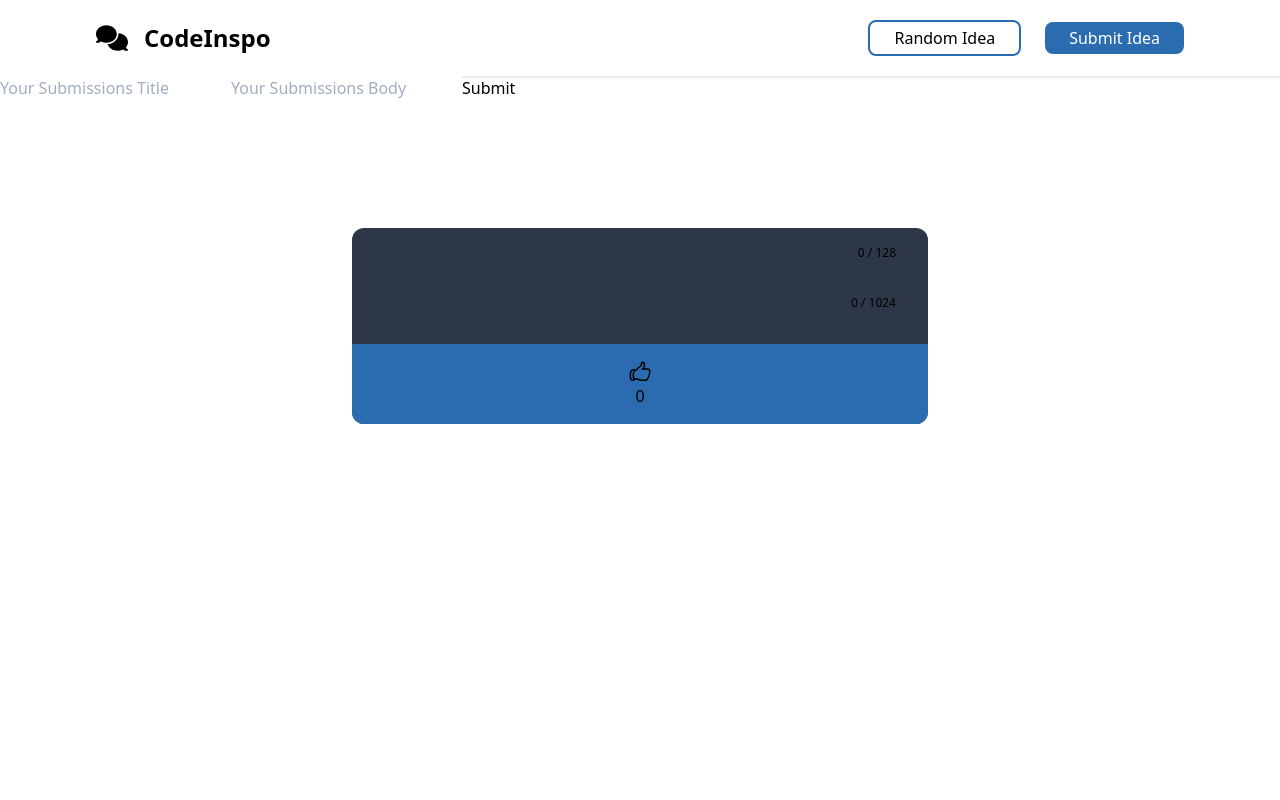
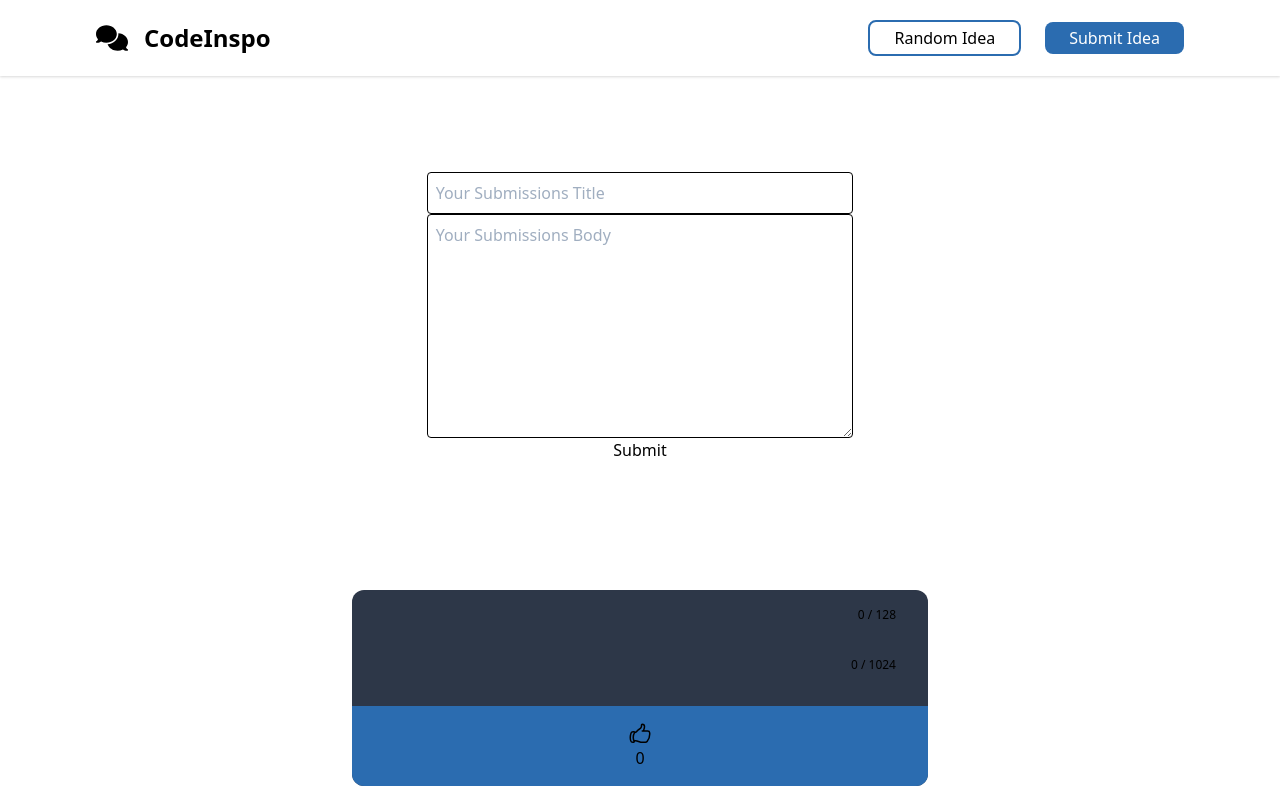
Before and after one commit to pvwnthem/DevInspo, a React (Create React App) app: page /submit in a window 1280 px wide. Built offline with nearby package versions, Linux system fonts and the light colour scheme.

Commit message:
fixes and new form

```diff
--- a/models/post.js
+++ b/models/post.js
@@ -28,7 +28,7 @@ const postschema = new mongoose.Schema({
     tags: {
         type: Array,
         required: false,
-        default: [,]
+        default: []
     },
     serverTags: {
         type: Array,
--- a/src/components/examplePost.tsx
+++ b/src/components/examplePost.tsx
@@ -47,7 +47,7 @@ export default function ExamplePost(props: any) {
     return (
 
         <div className=" w-screen h-full ">
-
+           <form>
             <div id="o"className="w-full max-w-xl bg-gray-800 mx-auto mt-32 rounded-xl  flex flex-col break-all" >
                 <a className="title flex-wrap lg:text-2xl md:text-2xl sm:text-lg text-white mx-4 mt-4">{ props.title }</a>
                 { titleFull ?  (
@@ -101,7 +101,7 @@ export default function ExamplePost(props: any) {
             </div>
         </div>
 
-
+        </form>
         </div>
     )
 }
--- a/src/pages/submit.tsx
+++ b/src/pages/submit.tsx
@@ -34,17 +34,18 @@ class Submit extends Component<{ nav?: any }>{
         return (
         <div className='w-full h-full'>
 
-            <form action='api/v1/posts/new' method='post'>
-                <input name="title" type="text" maxLength={128} placeholder='Your Submissions Title'  onChange={e => {this.setState({
+            <form action='/api/v1/posts/new' method='post' className='mx-auto flex flex-col items-center'>
+                <input name="title" type="text" className=" md:w-1/3 w-full mt-24 border border-black rounded px-2 py-2 " maxLength={128} placeholder='Your Submissions Title'  onChange={e => {this.setState({
                     title: e.target.value
                 })
 
                 }
 
                 }></input>
-                <input name="text" placeholder='Your Submissions Body' maxLength={1024} onChange={b => {this.setState({
+                <textarea name="text" placeholder='Your Submissions Body'  className='border border-black rounded h-56 md:w-1/3 w-full py-2 px-2 max-w-full' maxLength={1024} onChange={b => {this.setState({
+
                     text: b.target.value
-                })}}></input>
+                })}}></textarea>
                 <button type="submit">Submit</button>
             </form>
 
```
